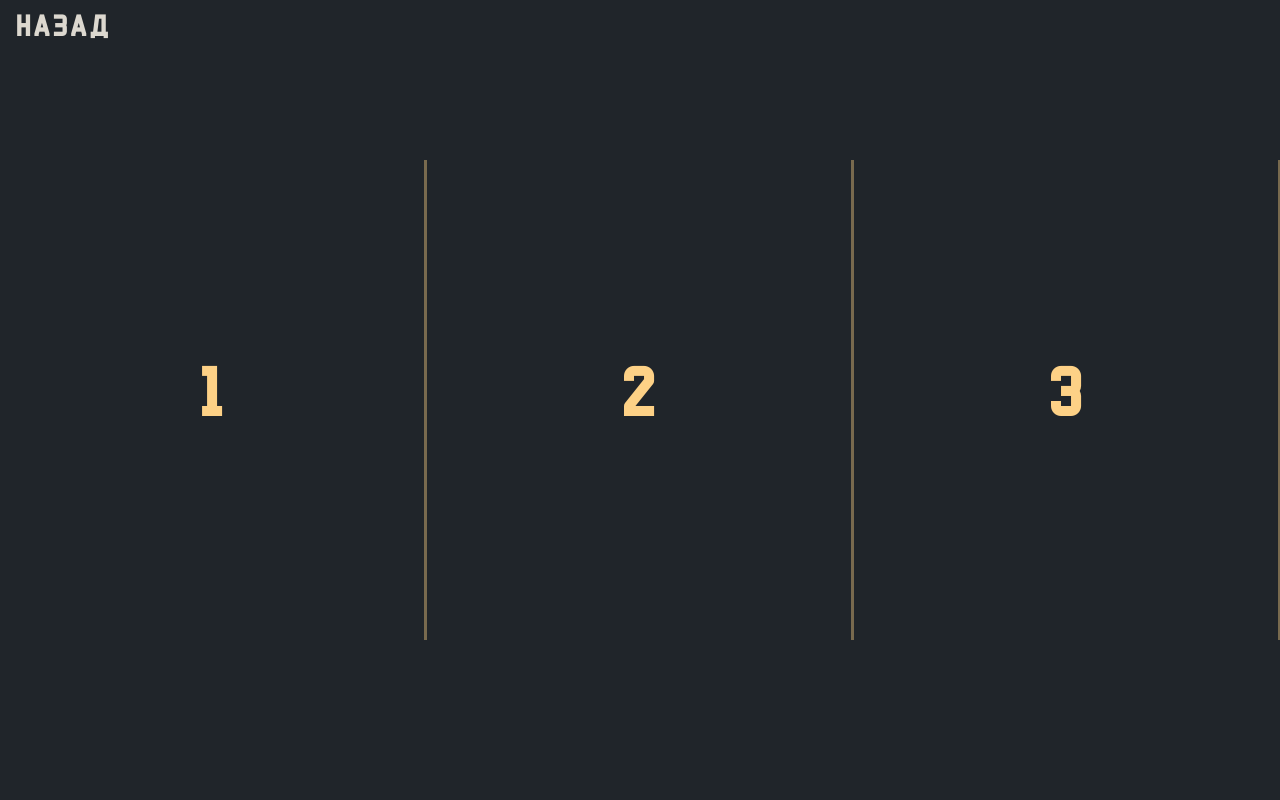
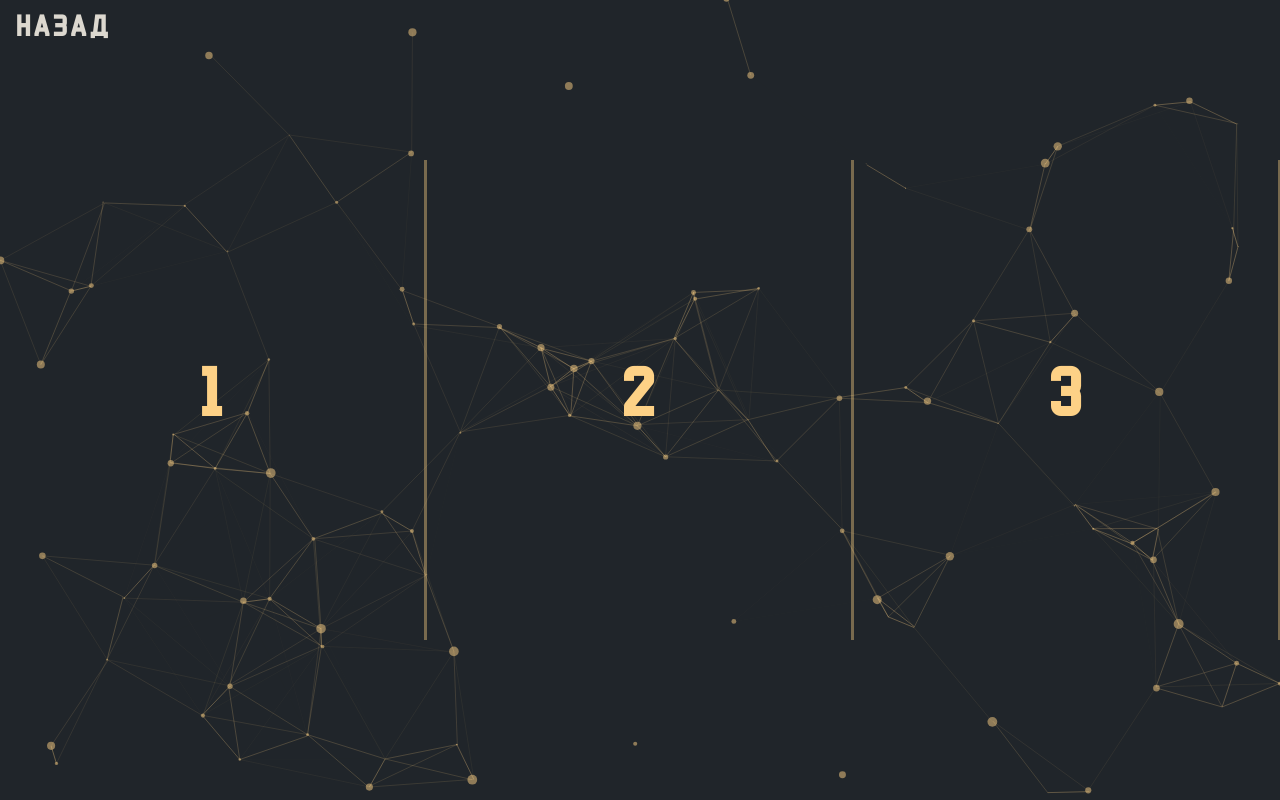
Before and after one commit to boorschvs/boorschvs.github.io, a plain HTML site: page work.html in a window 1280 px wide. Drawn offline with Linux system fonts and the light colour scheme.

Commit message:
Update work.html

```diff
--- a/work.html
+++ b/work.html
@@ -100,7 +100,7 @@
 	</div>
 	<script src="js/jquery/dist/jquery.min.js" defer></script>
 	<script src="js/slick-1.8.1/slick/slick.js" defer></script>
-	<script src="js/particles.js/particles.js" defer></script>
+	<script src="js/particles/particles.js" defer></script>
 	<script src="js/jquery.arcticmodal-0.3/jquery.arcticmodal-0.3.min.js" defer></script>
 	<script src="https://use.fontawesome.com/a169ded30d.js" defer></script>
 	<script src="js/app.js" defer></script>
```
